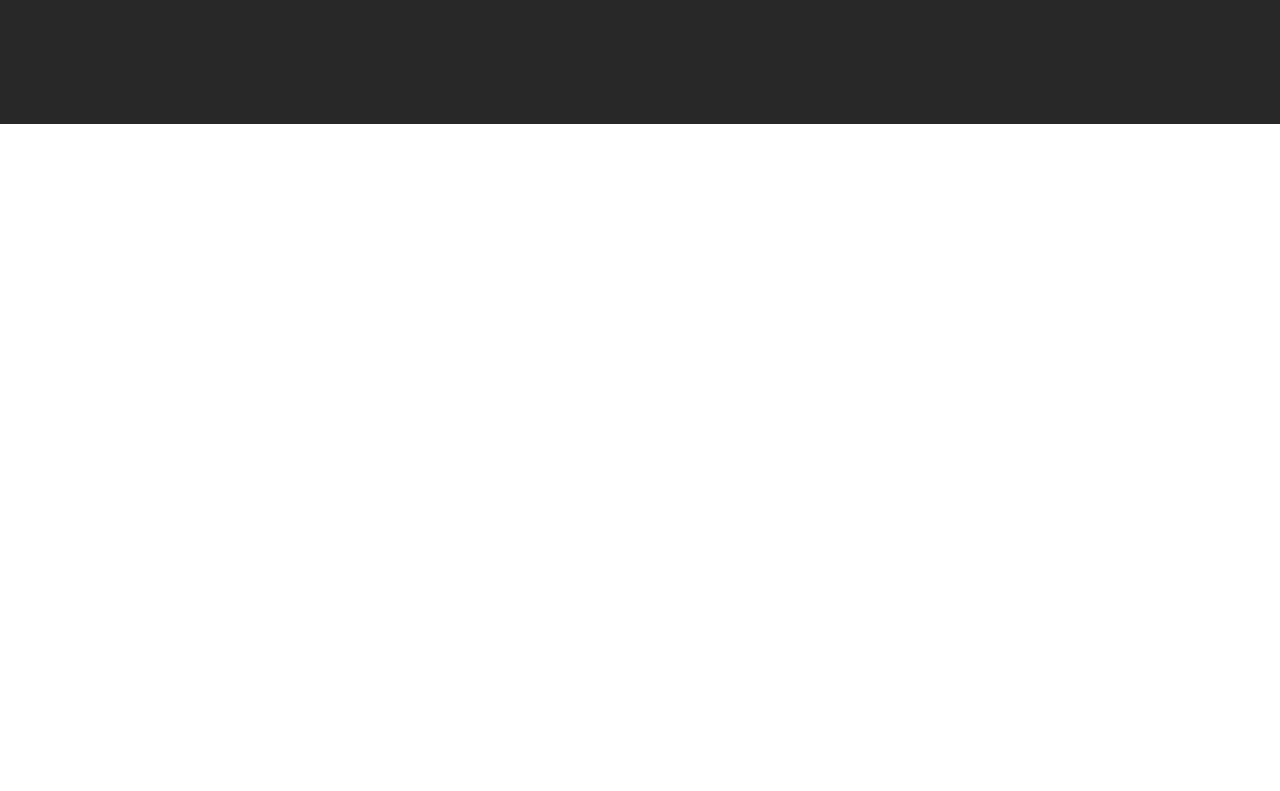
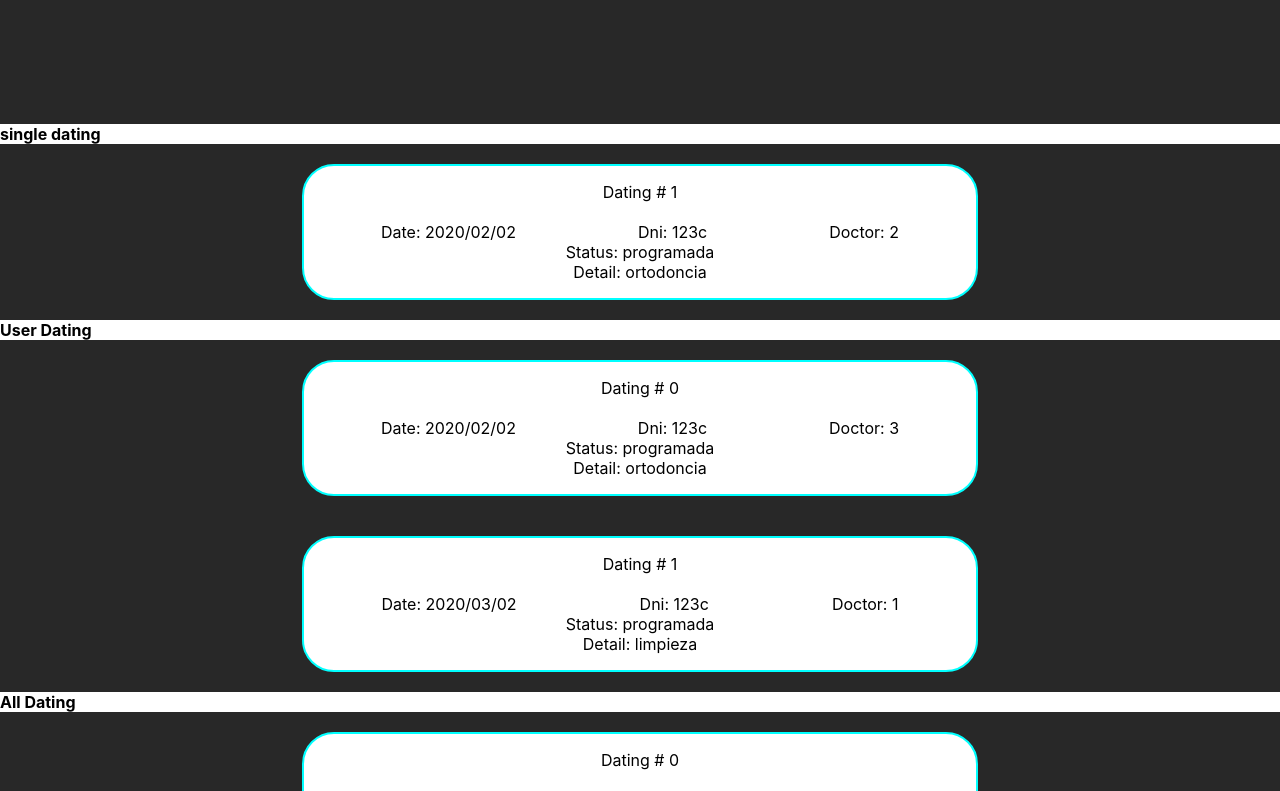
Before and after one commit to Galactuuus/ReactApp, a React (Create React App) app: page / in a window 1280 px wide. Shown: the part 1380-2171 px from the top of the page. Before the commit the page ends 1504 px from the top, so only its background shows below. Built offline with nearby package versions, Linux system fonts and the light colour scheme.

Commit message:
maquetación componentes

```diff
--- a/src/Components/AllDating/AllDating.js
+++ b/src/Components/AllDating/AllDating.js
@@ -1,8 +1,50 @@
+import SingleDating from '../SingleDating/SingleDating';
 import './AllDating.css';
 
 function AllDating() {
+  const todasCitas = [
+    {
+      date:"2020/02/02",
+      dni:"123c",
+      doctor:3,
+      status: "programada",
+      detail: "ortodoncia"
+    },
+    {
+      date:"2020/03/02",
+      dni:"123c",
+      doctor:1,
+      status: "programada",
+      detail: "limpieza"
+    },
+    {
+      date:"2020/02/02",
+      dni:"321654d",
+      doctor:3,
+      status: "cancelada",
+      detail: "protesis"
+    },
+    {
+      date:"2020/03/02",
+      dni:"23164d",
+      doctor:1,
+      status: "programada",
+      detail: "revisión"
+    }
+  ];
   return (
     <>
+    <span className="titulo">All Dating</span>
+    {todasCitas.map((cita,index)=>{
+      return (<SingleDating
+      id={index}
+      date={cita.date}
+      dni= {cita.dni}
+      doctorID= {cita.doctor}
+      status= {cita.status}
+      detail= {cita.detail}
+      />);
+    })}
     </>
   );
 }
--- a/src/Components/NewDating/NewDating.js
+++ b/src/Components/NewDating/NewDating.js
@@ -21,7 +21,7 @@ class NewDating extends Component {
   handleSubmit = async (e) => {
     e.preventDefault();
     try {
-      let response= await ApiConsumer.create(
+      let response= await ApiConsumer.createDating(
           this.state.date,
           this.state.userID,
           this.state.doctorID,
--- a/src/Components/SignUp/SignUp.js
+++ b/src/Components/SignUp/SignUp.js
@@ -21,7 +21,7 @@ class SignUp extends Component {
   handleSubmit = async (e) => {
     e.preventDefault();
     try {
-      let response = await ApiConsumer.create(
+      let response = await ApiConsumer.createUser(
           this.state.dni,
           this.state.phone,
           this.state.name,
--- /dev/null
+++ b/src/Components/SingleDating/SingleDating.js
@@ -0,0 +1,37 @@
+import './SingleDating.scss';
+
+function SingleDating(props) {
+    return(
+        <div className="datingContainer">
+        <br/>
+            <div className="singleDate">
+            <label>Dating # {props.id}</label>
+            <br/>
+                <div className="fields" >
+                <label>
+                    Date: <label>{props.date}</label>
+                </label>
+                <label>
+                    Dni: <label>{props.dni}</label>
+                </label>
+                <label>
+                    Doctor: <label>{props.doctorID}</label>
+                </label>
+                </div>
+                <div className="fields" >
+                <label>
+                    Status: <label>{props.status}</label>
+                </label>
+                </div>
+                <div className="fields" >
+                <label>
+                Detail: <label>{props.detail}</label>
+                </label>
+                </div>
+            </div>
+            <br/>
+      </div>
+      )
+}
+
+export default SingleDating;
--- /dev/null
+++ b/src/Components/SingleDating/SingleDating.scss
@@ -0,0 +1,38 @@
+.datingContainer {
+    width: 100%;
+    display: flex;
+    flex-direction: column;
+    justify-content: center;
+    background-color: rgb(40, 40, 40);
+    align-items: center;
+}
+.singleDate {
+    border: 2px solid aqua;
+    background-color: white;
+    border-radius: 2em;
+    padding: 1em;
+    width: 50%;
+    display: flex;
+    flex-direction: column;
+    align-items:center;
+    justify-content: space-around;
+}
+.fields {
+    width: 100%;
+    display: flex;
+    flex-direction: row;
+    align-items: stretch;
+    justify-content: space-around;
+}
+.titulo{
+    font-weight: bolder;
+}
+@media (max-width: 800px) {
+    .fields {
+        width: 100%;
+        display: flex;
+        flex-direction: column;
+        align-items: stretch;
+        justify-content: space-around;
+    }
+}
--- a/src/Components/UserDating/UserDating.js
+++ b/src/Components/UserDating/UserDating.js
@@ -1,8 +1,36 @@
+import SingleDating from '../SingleDating/SingleDating';
 import './UserDating.css';
 
 function UserDating() {
+  const citasUsuario = [
+    {
+      date:"2020/02/02",
+      dni:"123c",
+      doctor:3,
+      status: "programada",
+      detail: "ortodoncia"
+    },
+    {
+      date:"2020/03/02",
+      dni:"123c",
+      doctor:1,
+      status: "programada",
+      detail: "limpieza"
+    }
+  ];
   return (
     <>
+    <span className="titulo">User Dating</span>
+    {citasUsuario.map((cita,index)=>{
+      return (<SingleDating
+      id={index}
+      date={cita.date}
+      dni= {cita.dni}
+      doctorID= {cita.doctor}
+      status= {cita.status}
+      detail= {cita.detail}
+      />);
+    })}
     </>
   );
 }
--- a/src/Containers/Content/Content.js
+++ b/src/Containers/Content/Content.js
@@ -1,21 +1,31 @@
 import React from 'react';
-import './Content.scss'
-import SignIn from '../../Components/SignIn/SignIn.js'
-import SignUp from '../../Components/SignUp/SignUp.js';
+import './Content.scss';
 import AllDating from '../../Components/AllDating/AllDating.js';
-import NewDating from '../../Components/NewDating/NewDating.js'
-import UserDating from '../../Components/UserDating/UserDating.js'
+import NewDating from '../../Components/NewDating/NewDating.js';
+import UserDating from '../../Components/UserDating/UserDating.js';
 import Carrousel from '../../Components/Carrousel/Carrousel.js';
 import {ImageRoutes} from '../../Components/ImageRoutes/ImageRoutes.js';
+import SingleDating from '../../Components/SingleDating/SingleDating';
+
 
 const Content = () => {
 
     return (
         <>
             <Carrousel slides= {ImageRoutes} />
+
+            <NewDating></NewDating>
+            <span className="titulo">single dating</span>
+            <SingleDating
+                id={1}
+                date="2020/02/02"
+                dni="123c"
+                doctorID={2}
+                status="programada"
+                detail="ortodoncia"
+            />
+            <UserDating></UserDating>
             <AllDating></AllDating>
-            <NewDating></NewDating>
-            <UserDating></UserDating>
         </>
     );
 }
--- a/src/Containers/Home/Home.js
+++ b/src/Containers/Home/Home.js
@@ -10,6 +10,7 @@ function Home() {
     <>
         <Header></Header>
         <Content></Content>
+        <br/><br/>
         <Footer></Footer>
     </>
   );
--- a/src/Util/ApiConsumer.js
+++ b/src/Util/ApiConsumer.js
@@ -5,7 +5,7 @@ const ApiConsumer = {
         response = await response.json();
         return response;
     },
-    create: async (userdni,userphone,username,userlastname,userhistory) => {
+    createUser: async (userdni,userphone,username,userlastname,userhistory) => {
         const fecha = new Date();
         const userdata = {
             dni: userdni,
@@ -22,6 +22,24 @@ const ApiConsumer = {
                 headers:{'Content-Type': 'application/json'}});
         response = await response.json();
         return response;
+    },
+    createDating: async (date,userID,doctorID,status,detail) => {
+        const fecha = new Date();
+        const userdata = {
+            date: date,
+            userID: userID,
+            doctorID: doctorID,
+            status: status,
+            detail: detail,
+            createdAt: fecha.toISOString().slice(0, 10),
+            updatedAt: fecha.toISOString().slice(0, 10)
+        };
+        let response = await fetch('http://127.0.0.1:5000/datings',
+            { method: 'POST',
+                body: JSON.stringify(userdata),
+                headers:{'Content-Type': 'application/json'}});
+        response = await response.json();
+        return response;
     }
 }
 
```
